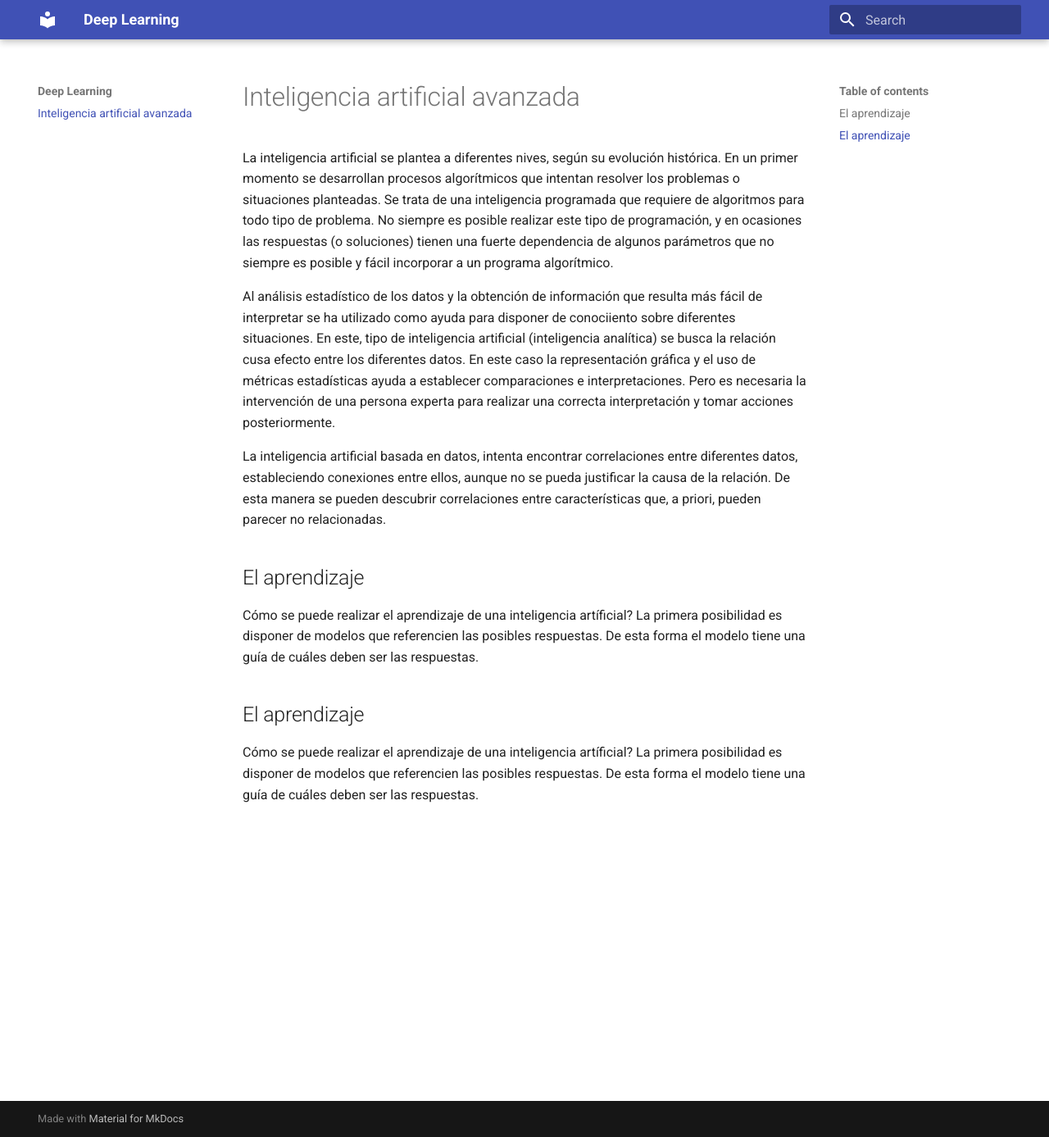
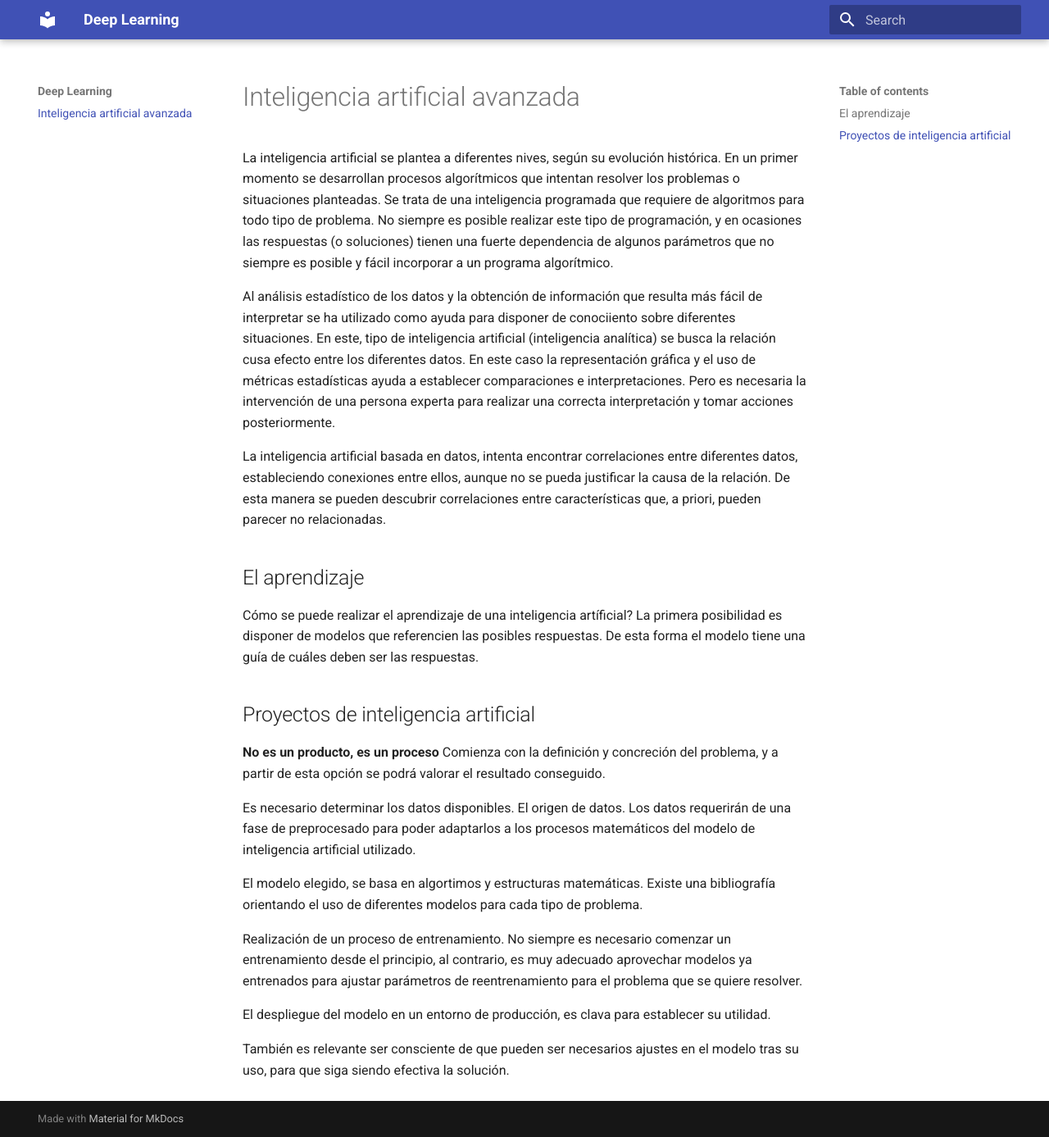
Before and after one commit to sever8a/neurona, an MkDocs documentation site: the page built from runas/index.md, in a window 1280 px wide and 1387 px high. Shown: the whole window at 82% size. Built offline with MkDocs 1.6.1 and Material for MkDocs 9.7.7, drawn with Linux system fonts in a browser that asks for light colours.

```diff
--- a/runas/index.md
+++ b/runas/index.md
@@ -11,6 +11,16 @@ La inteligencia artificial basada en datos, intenta encontrar correlaciones entr
 
 Cómo se puede realizar el aprendizaje de una inteligencia artíficial? La primera posibilidad es disponer de modelos que referencien las posibles respuestas. De esta forma el modelo tiene una guía de cuáles deben ser las respuestas.
 
-## El aprendizaje
+## Proyectos de inteligencia artificial
+**No es un producto, es un proceso**
+Comienza con la definición y concreción del problema, y a partir de esta opción se podrá valorar el resultado conseguido.
 
-Cómo se puede realizar el aprendizaje de una inteligencia artíficial? La primera posibilidad es disponer de modelos que referencien las posibles respuestas. De esta forma el modelo tiene una guía de cuáles deben ser las respuestas.
+Es necesario determinar los datos disponibles. El origen de datos. Los datos requerirán de una fase de preprocesado para poder adaptarlos a los procesos matemáticos del modelo de inteligencia artificial utilizado.
+
+El modelo elegido, se basa en algortimos y estructuras matemáticas. Existe una bibliografía orientando el uso de diferentes modelos para cada tipo de problema.
+
+Realización de un proceso de entrenamiento. No siempre es necesario comenzar un entrenamiento desde el principio, al contrario, es muy adecuado aprovechar modelos ya entrenados para ajustar parámetros de reentrenamiento para el problema que se quiere resolver.
+
+El despliegue del modelo en un entorno de producción, es clava para establecer su utilidad.
+
+También es relevante ser consciente de que pueden ser necesarios ajustes en el modelo tras su uso, para que siga siendo efectiva la solución.
```
